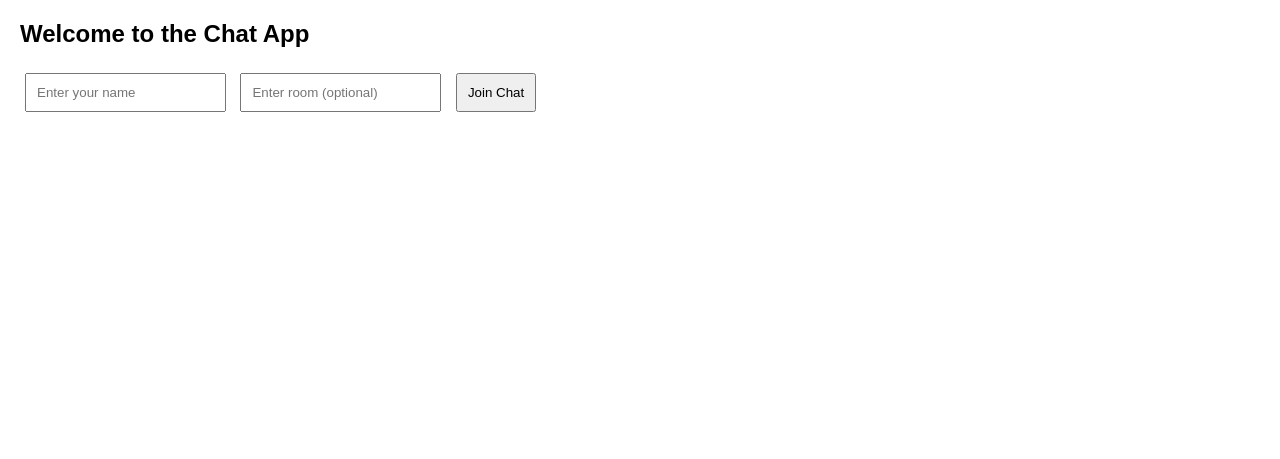
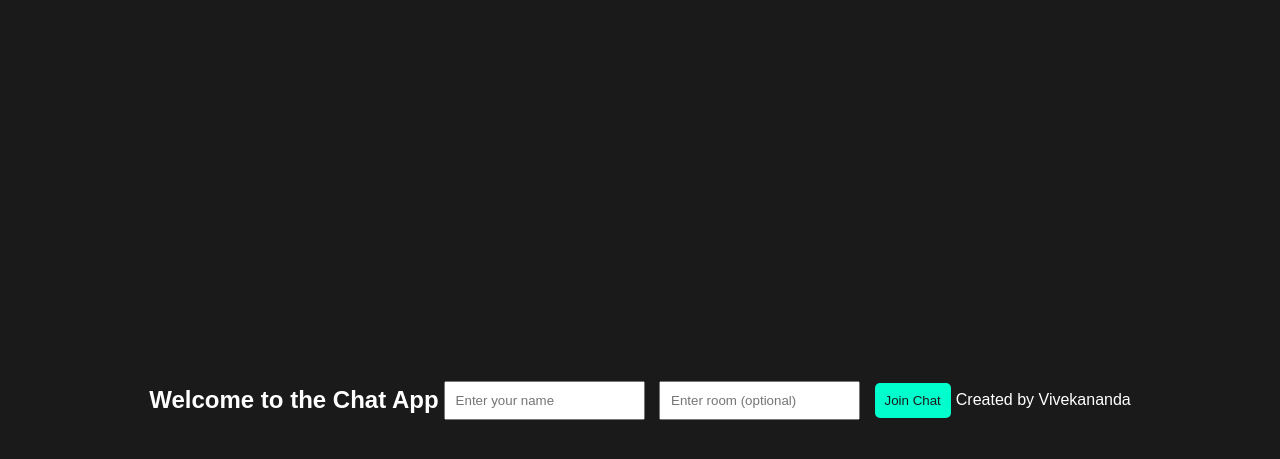
Before and after one commit to Vivekananda789/ultimate-chat-app, a Flask app: page / in a window 1280 px wide. Shown: the top 459 px of the page. Run offline with Flask 3, Linux system fonts and the light colour scheme; some libraries are stand-ins or nearby versions.

Commit message:
Update index.html

```diff
--- a/templates/index.html
+++ b/templates/index.html
@@ -11,6 +11,7 @@
         #messages { border: 1px solid #ccc; padding: 10px; height: 300px; overflow-y: scroll; }
         input, button { padding: 10px; margin: 5px; }
     </style>
+     <link rel="stylesheet" type="text/css" href="{{ url_for('static', filename='style.css') }}">
 </head>
 <body>
 
@@ -67,6 +68,9 @@
         document.getElementById('messages').appendChild(msgDiv);
     });
 </script>
+<footer>
+    <p>Created by Vivekananda</p>
+</footer>
 
 </body>
 </html>
```
